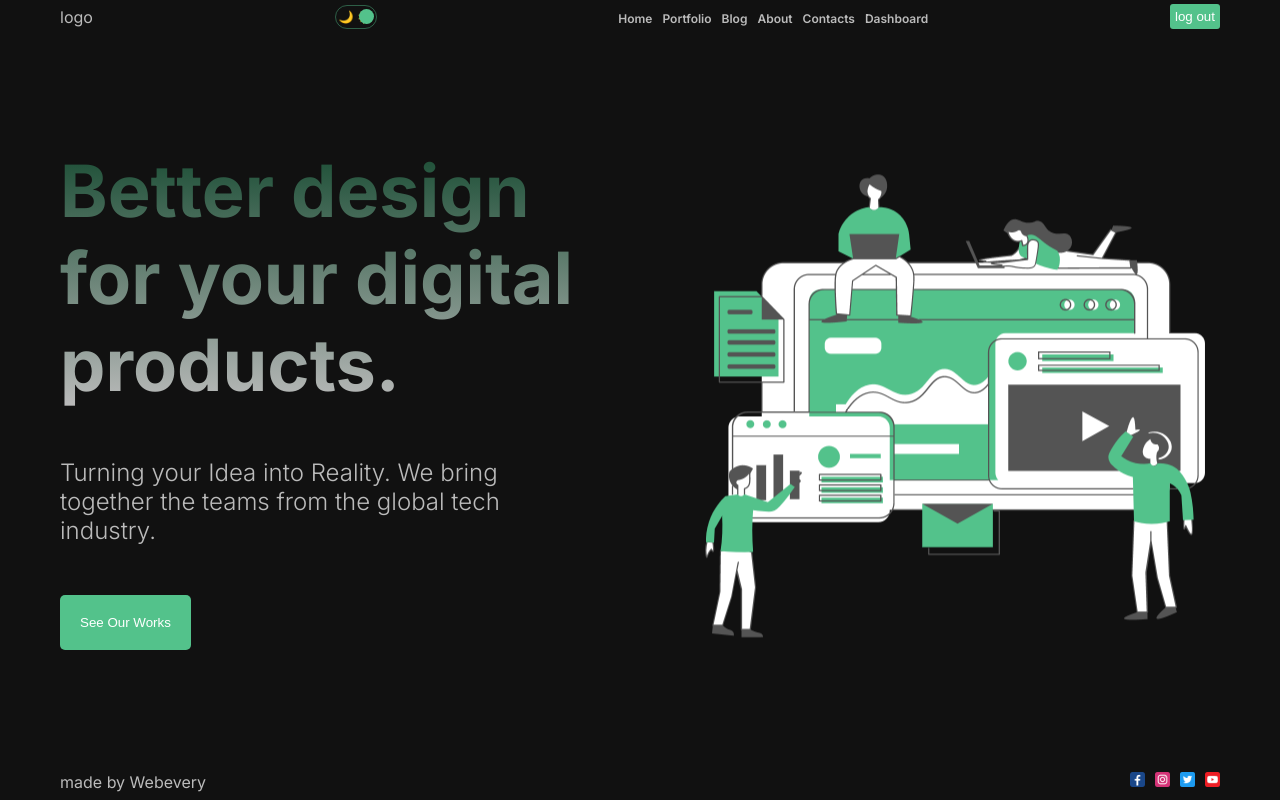
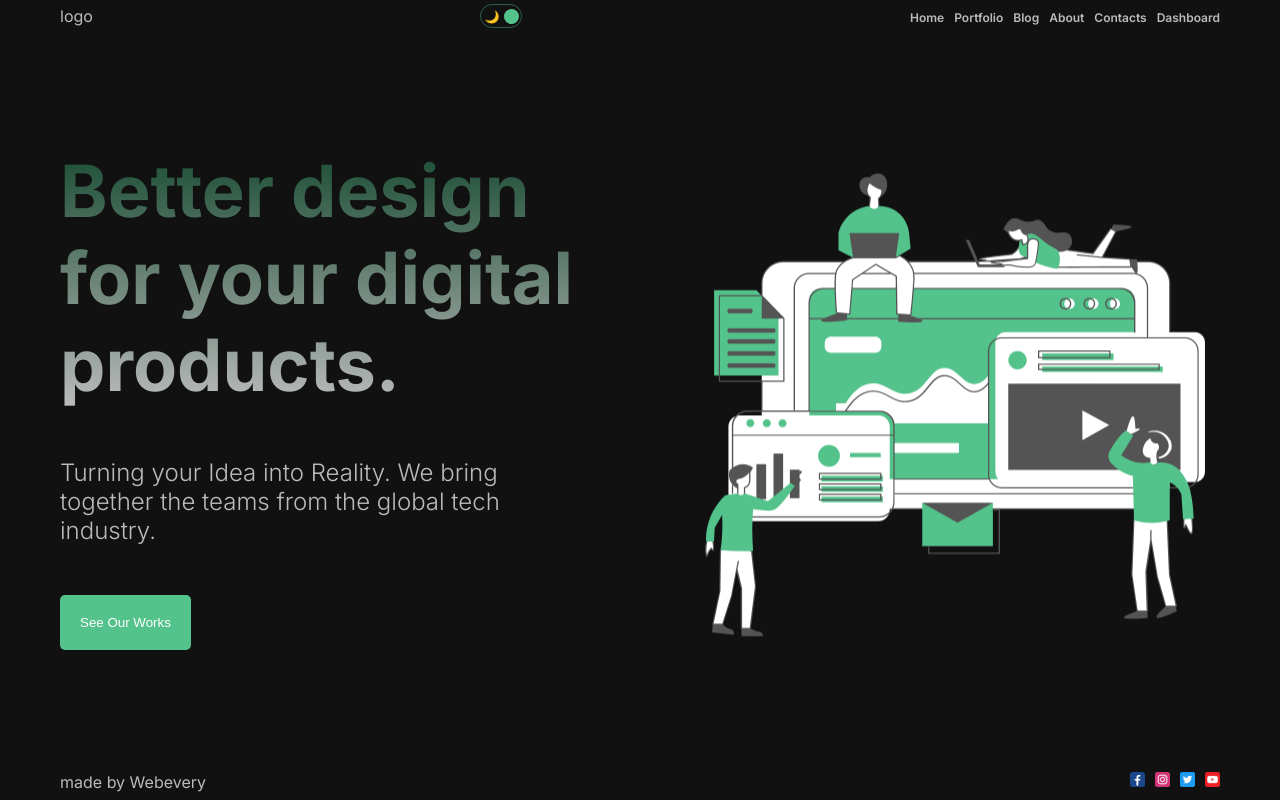
Before and after one commit to NatalaBoiko/mynext-lama-dev, a Next.js app: page / in a window 1280 px wide. Built offline with nearby package versions, Linux system fonts and the light colour scheme; no server answers.

Commit message:
log out 2

```diff
--- a/src/components/navbar/Navbar.jsx
+++ b/src/components/navbar/Navbar.jsx
@@ -25,12 +25,14 @@ const Navbar = () => {
         })}
       </ul>
 
+      {session.status === "authenticated" && (
         <Button
           href="/dashboard/register"
           className={styles.navBtn}
           title="log out"
           onClick={signOut}
         />
+      )}
     </header>
   );
 };
```
Lines whose indentation alone changed are shown as unchanged.
